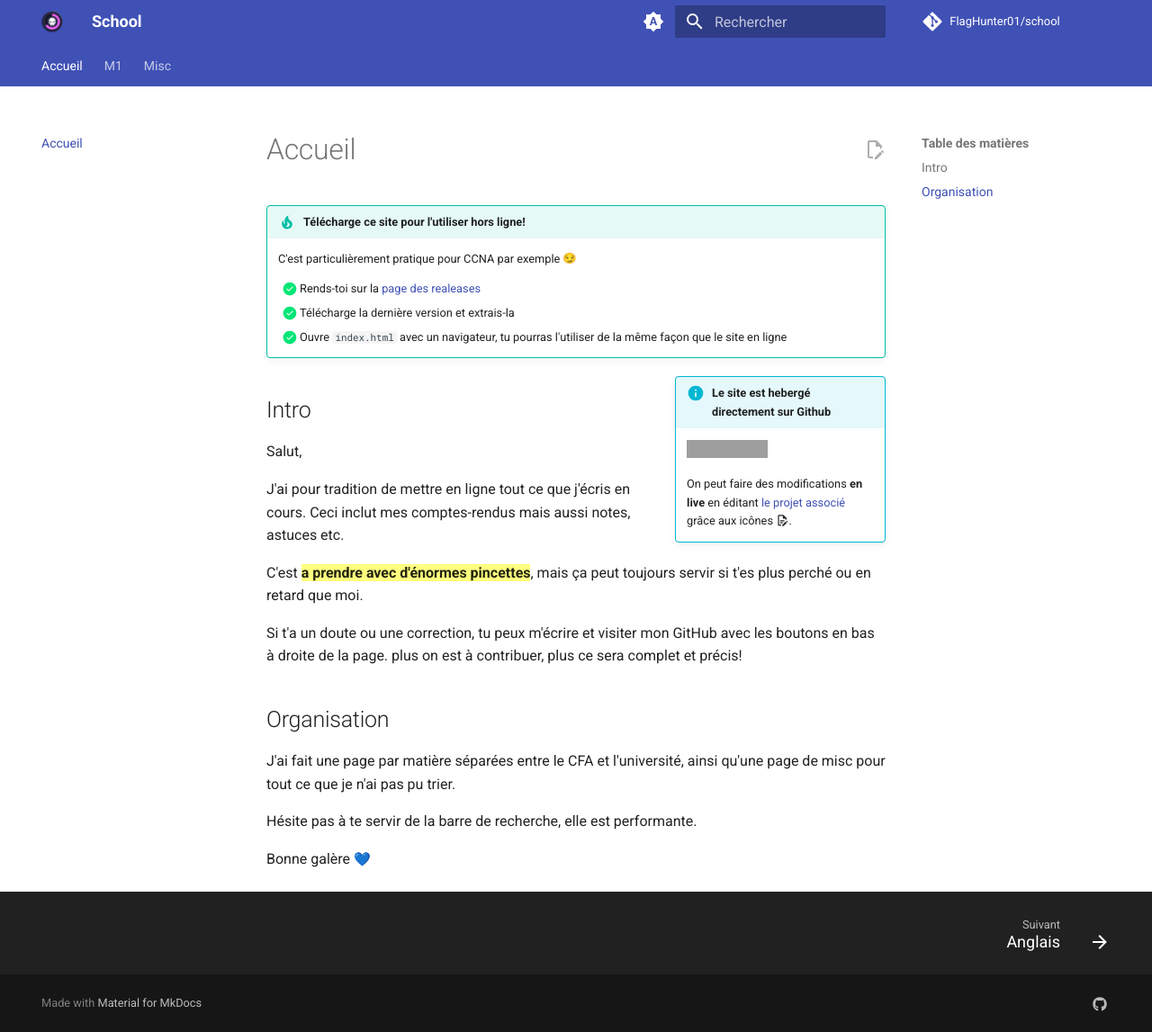
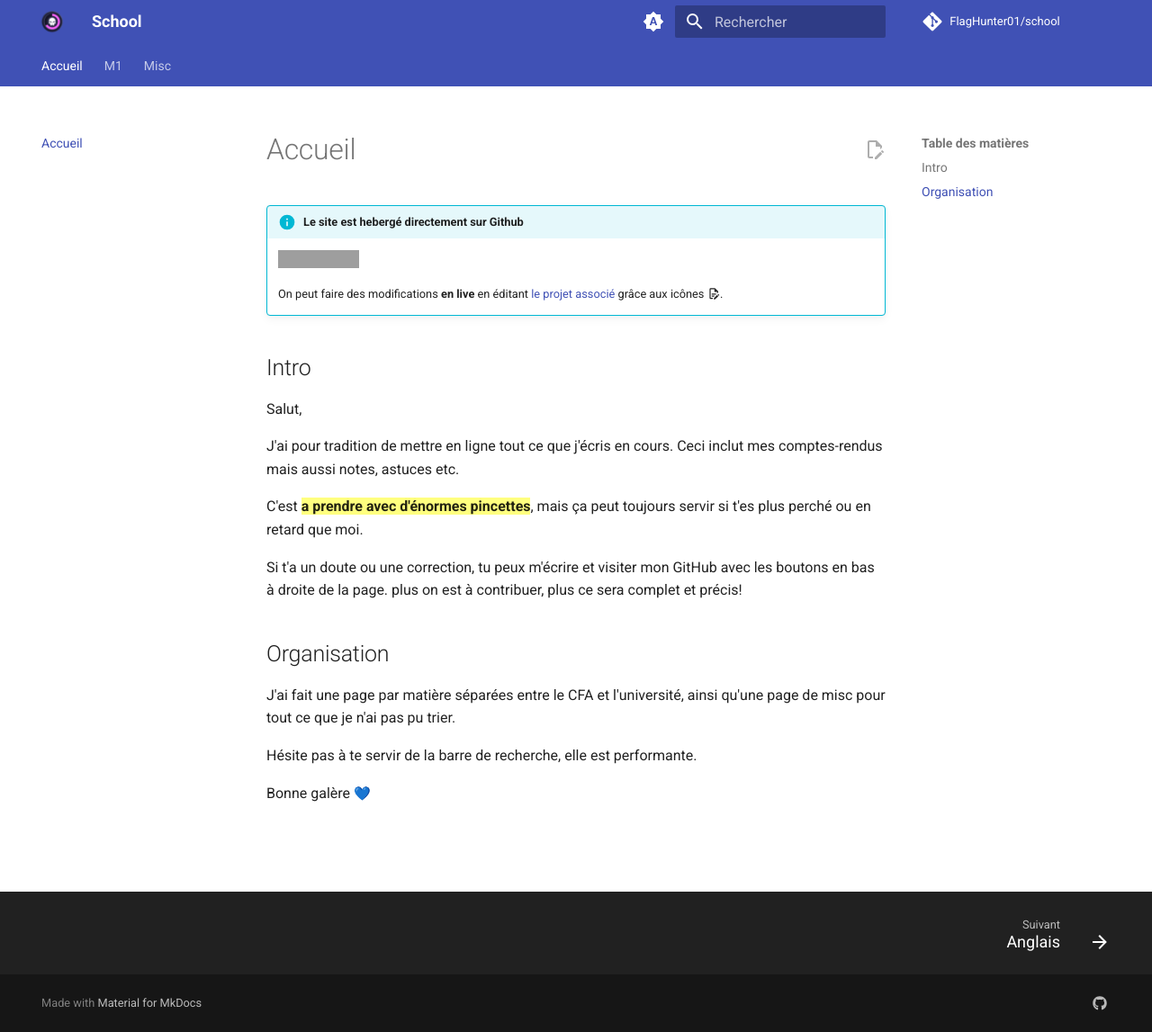
Before and after one commit to FlagHunter01/school, an MkDocs documentation site: the page built from docs/index.md, in a window 1280 px wide and 1147 px high. Shown: the whole window at 90% size. Built offline with MkDocs 1.6.1 and Material for MkDocs 9.7.7, drawn with Linux system fonts in a browser that asks for light colours; emoji names are drawn with the system emoji font; comment, search, counter and statistics services are not loaded; grey boxes are pictures that could not be loaded.

Commit message:
Suppression du tips

```diff
--- a/docs/index.md
+++ b/docs/index.md
@@ -2,14 +2,7 @@
 title: Bienvenue dans mon bordel scolaire
 ---
 
-!!! tip "Télécharge ce site pour l'utiliser hors ligne!"
-    C'est particulièrement pratique pour CCNA par exemple :smirk:
-
-     - [x] Rends-toi sur la [page des realeases](https://github.com/FlagHunter01/school/releases)
-     - [x] Télécharge la dernière version et extrais-la
-     - [x] Ouvre `index.html` avec un navigateur, tu pourras l'utiliser de la même façon que le site en ligne
-
-!!! info inline end "Le site est hebergé directement sur Github"
+!!! info "Le site est hebergé directement sur Github"
     [![ci](https://github.com/FlagHunter01/school/actions/workflows/ci.yml/badge.svg)](https://github.com/FlagHunter01/school/actions/workflows/ci.yml)
 
     On peut faire des modifications **en live** en éditant [le projet associé](https://github.com/FlagHunter01/school) grâce aux icônes :material-file-document-edit-outline:.
```
